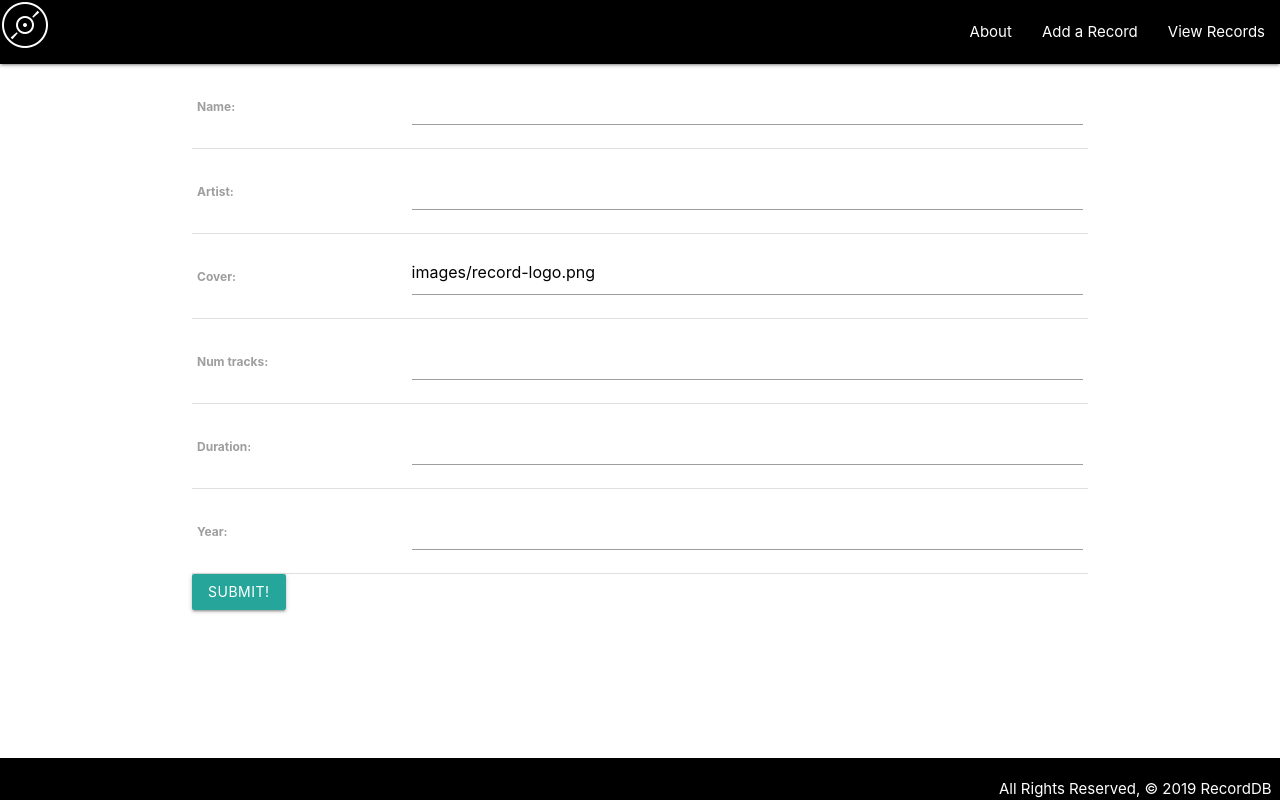
After one commit to bonnyrivers/recordcollector, a Django app: page /records/create/ in a window 1280 px wide. The commit adds this page. Run offline with Django 3.2, Linux system fonts and the light colour scheme.

Commit message:
add CUD functionality

```diff
--- a/main_app/models.py
+++ b/main_app/models.py
@@ -1,6 +1,6 @@
 from django.db import models
 from django.core.validators import MaxValueValidator, MinValueValidator
-
+from django.urls import reverse
 
 # Create your models here.
 class Record(models.Model):
@@ -10,5 +10,9 @@ class Record(models.Model):
     num_tracks = models.IntegerField()
     duration = models.IntegerField()
     year = models.IntegerField(validators=[MinValueValidator(1990), MaxValueValidator(2020)])
+
     def __str__(self):
         return self.name + ' by ' + self.artist
+
+    def get_absolute_url(self):
+        return reverse('details', kwargs={'record_id': self.id})
--- a/main_app/templates/base.html
+++ b/main_app/templates/base.html
@@ -6,7 +6,7 @@
     <meta charset="UTF-8">
     <meta name="viewport" content="width=device-width, initial-scale=1.0">
     <meta http-equiv="X-UA-Compatible" content="ie=edge">
-    <title>Cat Collector</title>
+    <title>RecordDB</title>
     <link rel="stylesheet" href="https://cdnjs.cloudflare.com/ajax/libs/materialize/1.0.0/css/materialize.min.css">
     <link rel="stylesheet" type="text/css" href="{% static 'css/style.css' %}">
 </head>
@@ -15,10 +15,11 @@
         <nav class="black">
             <div class="nav-wrapper">
                 <ul>
-                    <li><a href="/about" class="left brand-logo"><img src="{% static 'images/record-logo.png' %}"></a></li>
+                    <li><a href="/records" class="left brand-logo"><img src="{% static 'images/record-logo.png' %}"></a></li>
                 </ul>
                 <ul class="right">
                     <li><a href="/about">About</a></li>
+                    <li><a href="{% url 'records_create' %}">Add a Record</a></li>
                     <!-- new markup below -->
                     <li><a href="/records">View Records</a></li>
                 </ul>
--- /dev/null
+++ b/main_app/templates/main_app/record_form.html
@@ -0,0 +1,14 @@
+{% extends 'base.html' %}
+{% block content %}
+
+<form action="" method="post">
+    <!-- Django requires the following for security purposes -->
+    {% csrf_token %}
+    <table>
+    <!-- Render the inputs inside of <tr>s & <td>s -->
+        {{ form.as_table }}
+    </table>
+    <input type="submit" value="Submit!" class="btn">
+</form>
+
+{% endblock %}
--- a/main_app/urls.py
+++ b/main_app/urls.py
@@ -6,7 +6,12 @@ urlpatterns = [
     # empty string is root path
     path('', views.home, name='home'),
     path('about/', views.about, name='about'),
-    # route for cats index
+    # route for records index
     path('records/', views.records_index, name='index'),
-    path('records/<int:record_id>', views.records_details, name='details')
+    path('records/<int:record_id>', views.records_details, name='details'),
+    path('records/create/', views.RecordCreate.as_view(), name='records_create'),
+    # update
+    path('records/<int:pk>/update/', views.RecordUpdate.as_view(), name='records_update'),
+    #delete
+    path('records/<int:pk>/delete/', views.RecordDelete.as_view(), name='records_delete'),
 ]
--- a/main_app/views.py
+++ b/main_app/views.py
@@ -1,29 +1,10 @@
 from django.shortcuts import render
 from django.http import HttpResponse
+from django.views.generic import CreateView, UpdateView, DeleteView
 from .models import Record
 
-
-# class Record:
-#     def __init__(self, name, artist, num_tracks, duration, year):
-#         self.name = name
-#         self.artist = artist
-#         self.num_tracks = num_tracks
-#         self.duration = duration
-#         self.year = year
-
-# records = [
-#     Record("Mama's Gun", 'Erykah Badu', 14, 71, 2000),
-#     Record("Sound Of Silver", 'LCD Soundsystem', 9, 56, 2007),
-#     Record("The Life Of Pablo", 'Kanye West', 14, 59, 2000),
-#     Record("Hyperion", 'Gesaffelstein', 10, 40, 2019),
-#     Record("While We Wait", 'Kehlani', 9, 31, 2019),
-#     Record("Small Black EP", 'Small Black', 7, 27, 2009),
-# ]
-
-
-# Create your views here.
 def home(request):
-    return HttpResponse('<h1>Hello and welcome to RecordCollector</h1>')
+    return render(request, 'about.html')
 
 def about(request):
     return render(request, 'about.html')
@@ -35,3 +16,16 @@ def records_index(request):
 def records_details(request, record_id):
     record = Record.objects.get(id=record_id)
     return render(request, 'records/details.html', {'record': record})
+
+class RecordCreate(CreateView):
+    model = Record
+    fields = '__all__'
+    success_url = '/records/'
+
+class RecordUpdate(UpdateView):
+    model = Record
+    fields = ['name', 'cover', 'artist', 'year', 'num_tracks']
+
+class RecordDelete(DeleteView):
+    model = Record
+    success_url = '/records/'
```
Also changed, not shown: main_app/templates/main_app/record_confirm_delete.html (added, +13 -0 lines), main_app/templates/records/details.html (+8 -1 lines).
